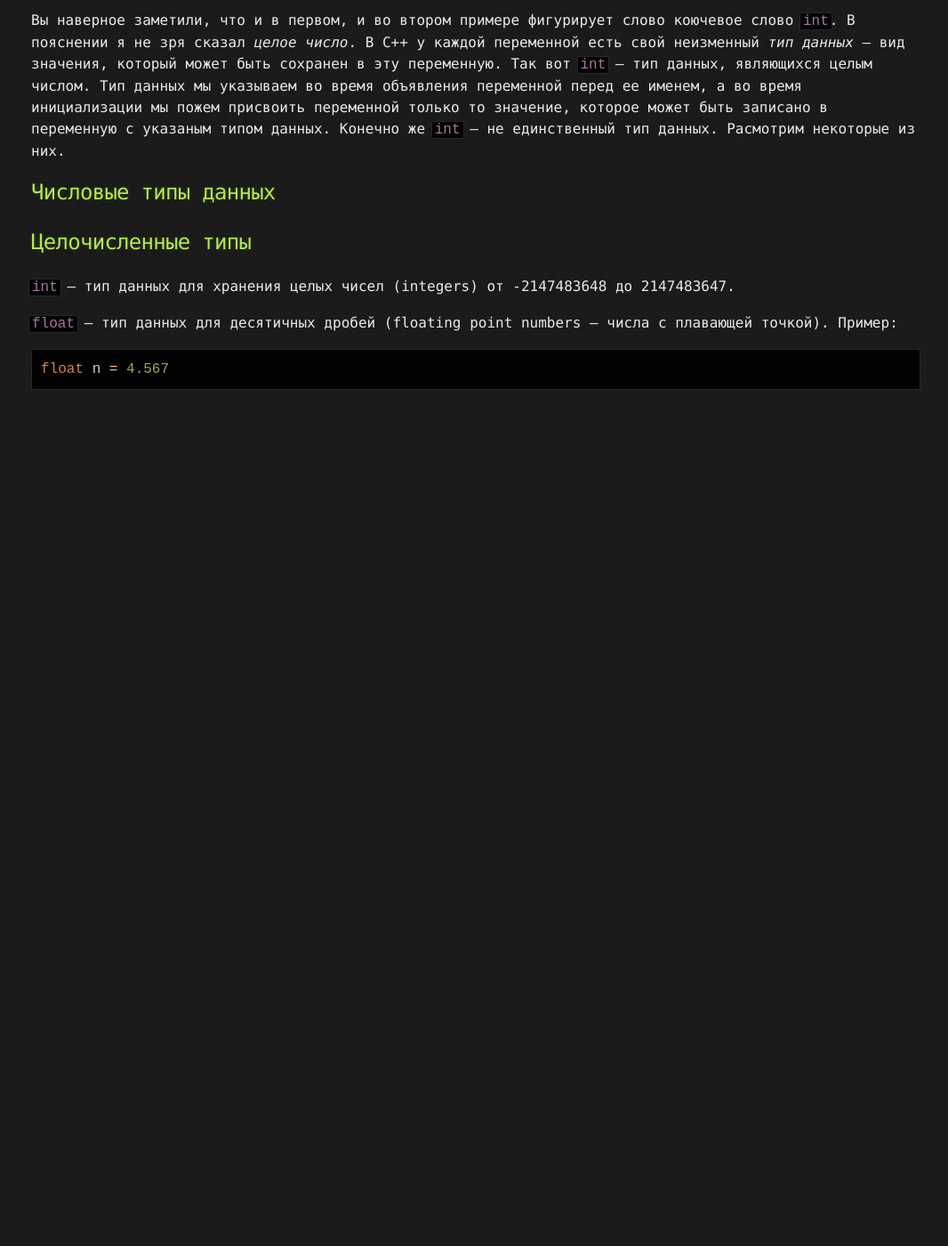
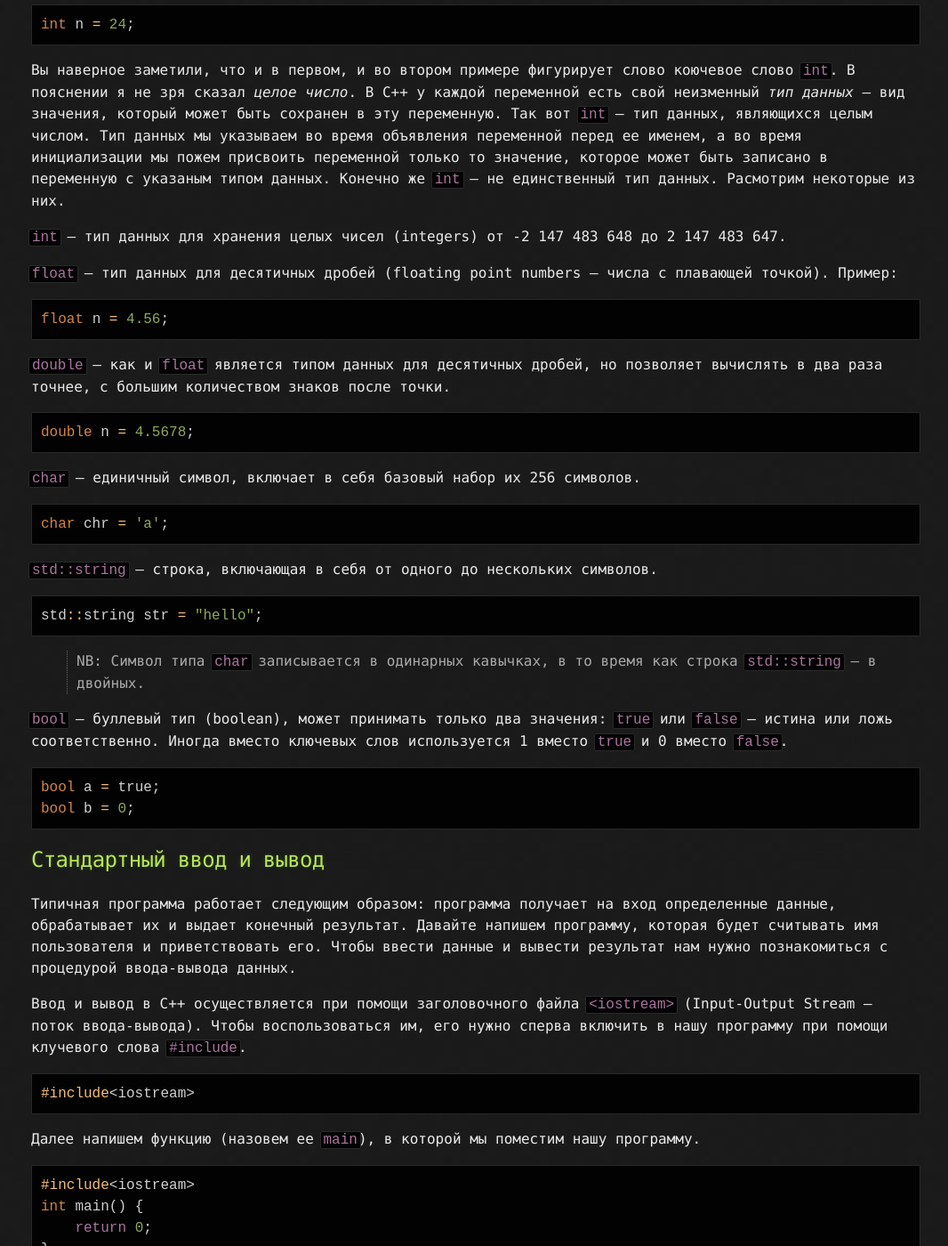
Before and after one commit to cpptutorWeb/cpptutorweb.github.io, a Jekyll site: the page built from iostream.md, in a window 1280 px wide and 1400 px high, scrolled down 639 px. Shown: the whole window at 89% size, without its empty margins (105-1171 px from the left). Built offline with Jekyll 4.4.1, drawn with Linux system fonts in a browser that asks for light colours; our own code applies the rules of GitHub Pages for plain Markdown files; before the commit the page ends 1097 px from its top, so only the background shows below that; some of the changed text lies outside the part shown.

Commit message:
updated iostream, license removed

````diff
--- a/iostream.md
+++ b/iostream.md
@@ -3,6 +3,8 @@ layout: default
 ---
 
 # Типы данных. Стандартный ввод и вывод. Простейшие операции
+
+## Типы данных
 
 C++ – это мощный язык программирования, на котором пишется профессиональный софт и который уже несколько десятилетий не сходит с позиций одного из самых популярных языков.
 
@@ -21,14 +23,73 @@ int n = 24;
 
 Вы наверное заметили, что и в первом, и во втором примере фигурирует слово коючевое слово `int`. В пояснении я не зря сказал *целое число*. В C++ у каждой переменной есть свой неизменный *тип данных* – вид значения, который может быть сохранен в эту переменную. Так вот `int` – тип данных, являющихся целым числом. Тип данных мы указываем во время объявления переменной перед ее именем, а во время инициализации мы пожем присвоить переменной только то значение, которое может быть записано в переменную с указаным типом данных. Конечно же `int` – не единственный тип данных. Расмотрим некоторые из них.
 
-## Числовые типы данных
-
-## Целочисленные типы
-
-`int` – тип данных для хранения целых чисел (integers) от -2147483648 до 2147483647.
+`int` – тип данных для хранения целых чисел (integers) от -2 147 483 648 до 2 147 483 647.
 
 `float` – тип данных для десятичных дробей (floating point numbers – числа с плавающей точкой). Пример:
 
 ```cpp
-float n = 4.567
+float n = 4.56;
 ```
+
+`double` – как и `float` является типом данных для десятичных дробей, но позволяет вычислять в два раза точнее, с большим количеством знаков после точки.
+
+```cpp
+double n = 4.5678;
+```
+
+`char` – единичный символ, включает в себя базовый набор их 256 символов.
+
+```cpp
+char chr = 'a';
+```
+
+`std::string` – строка, включающая в себя от одного до нескольких символов.
+
+```cpp
+std::string str = "hello";
+```
+
+> NB: Символ типа `char` записывается в одинарных кавычках, в то время как строка `std::string` – в двойных.
+
+`bool` – буллевый тип (boolean), может принимать только два значения: `true` или `false` – истина или ложь соответственно. Иногда вместо ключевых слов используется 1 вместо `true` и 0 вместо `false`.
+
+```cpp
+bool a = true;
+bool b = 0;
+```
+
+## Стандартный ввод и вывод
+
+Типичная программа работает следующим образом: программа получает на вход определенные данные, обрабатывает их и выдает конечный результат. Давайте напишем программу, которая будет считывать имя пользователя и приветствовать его. Чтобы ввести данные и вывести результат нам нужно познакомиться с процедурой ввода-вывода данных.
+
+Ввод и вывод в C++ осуществляется при помощи заголовочного файла `<iostream>` (Input-Output Stream – поток ввода-вывода). Чтобы воспользоваться им, его нужно сперва включить в нашу программу при помощи клучевого слова `#include`.
+
+```cpp
+#include<iostream>
+```
+
+Далее напишем функцию (назовем ее `main`), в которой мы поместим нашу программу.
+
+```cpp
+#include<iostream>
+int main() {
+    return 0;
+}
+```
+
+Перед присвоением функции имени мы указали тип данных, который она вернет – `int`. Конечно же мы не собираемся использовать эту функцию где-нибудь еще – в ней и содержится весь наш код. Но с точки зрения некоторых компиляторов плохо, когда функция ничего не возвращает, поэтому общепринятым вариантом считается возвращать в основной функции программы 0, это делается при помощи ключевого слова `return`.
+
+Приступим к написанию тела функции. Для того, чтобы ввести имя, нужно воспользоваться командой `std::cin`, она осуществляет стандартный ввод. До этого объявим переменную `name`, в которую мы и считаем имя. Так как имя состоит из множества символов, переменная будет строкой.
+
+```cpp
+#include<iostream>
+int main() {
+    std::string name;
+    std::cin >> name;
+    return 0;
+}
+```
+
+> NB:
+> 1. Помимо самого ключевого слова `std::cin` также нужны два знака "больше", после них идет имя переменной, в которую ститываются данные.
+> 2. В конце строк (кроме включения заголовочных файлов и открытия и закрытия фигурных скобок) ставится ";". Отсутствие этого знака приведет к ошибке, поэтому за его постановкой стоит внимательно следить.
````
Also changed, not shown: 1 other file.
